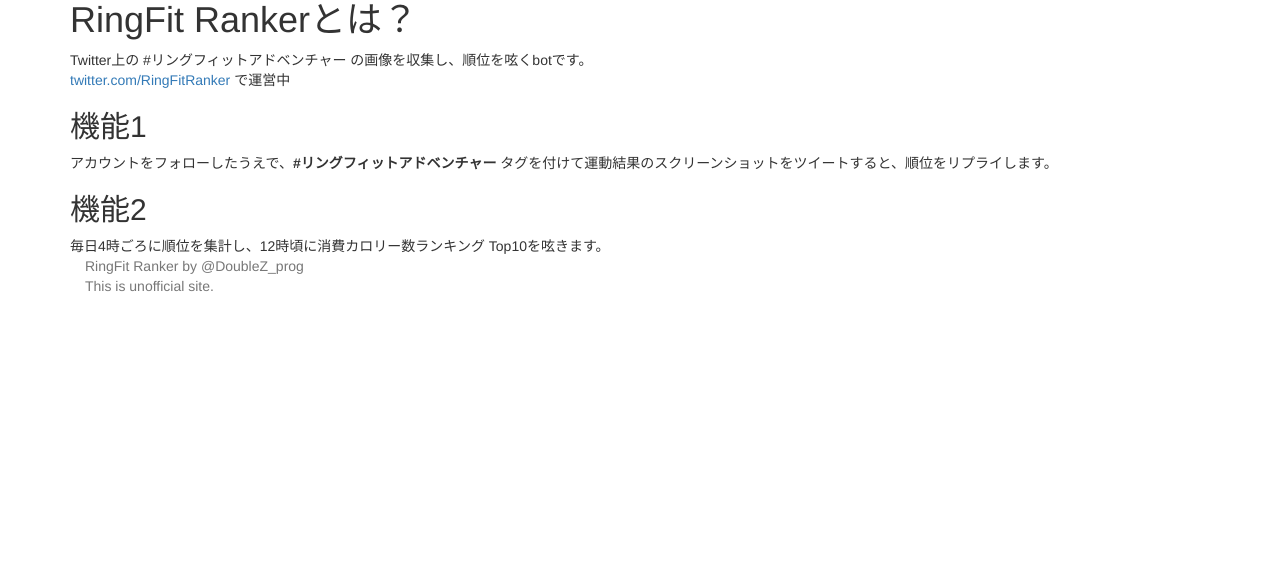
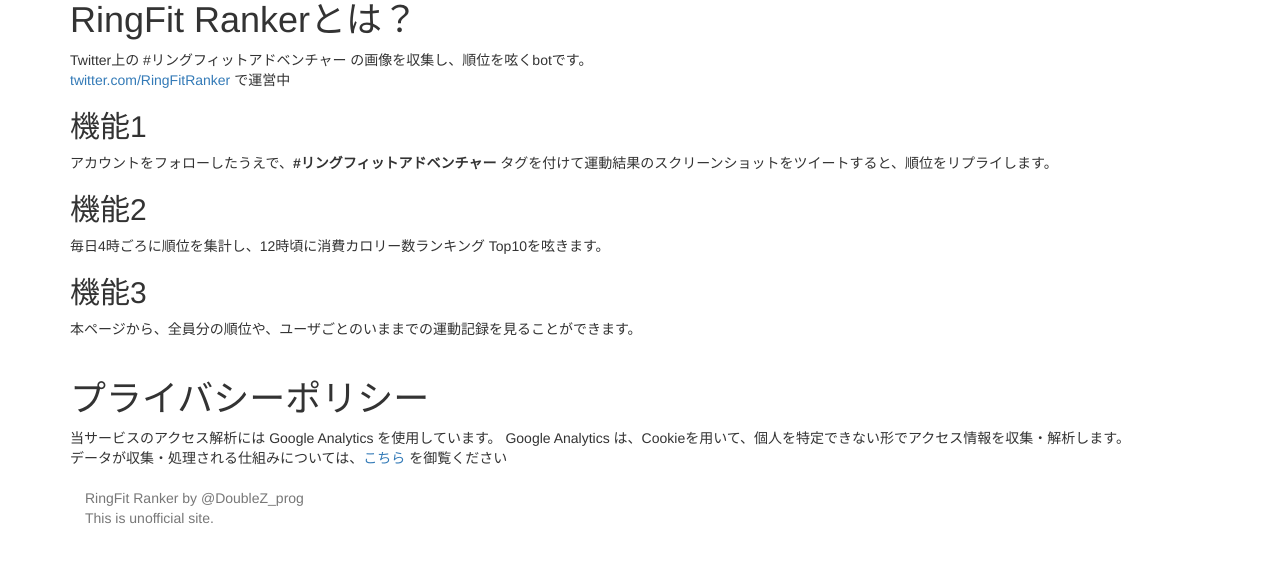
Before and after one commit to Nemurino-kai/RingFit_Ranker, a Flask app: page /about in a window 1280 px wide. Shown: the part 92-655 px from the top of the page. Run offline with Flask 2, Linux system fonts and the light colour scheme; some libraries are stand-ins or nearby versions.

Commit message:
説明の追加

```diff
--- a/templates/about.html
+++ b/templates/about.html
@@ -50,8 +50,16 @@
     アカウントをフォローしたうえで、<b>#リングフィットアドベンチャー</b> タグを付けて運動結果のスクリーンショットをツイートすると、順位をリプライします。
     <h2>機能2</h2>
     毎日4時ごろに順位を集計し、12時頃に消費カロリー数ランキング Top10を呟きます。<br>
+    <h2>機能3</h2>
+    本ページから、全員分の順位や、ユーザごとのいままでの運動記録を見ることができます。<br>
+    <br>
+    <h1>プライバシーポリシー</h1>
+    当サービスのアクセス解析には Google Analytics を使用しています。
+    Google Analytics は、Cookieを用いて、個人を特定できない形でアクセス情報を収集・解析します。<br>
+    データが収集・処理される仕組みについては、<a href="https://policies.google.com/technologies/partner-sites">こちら</a> を御覧ください
+
 </main>
-
+    <br>
     {% include "footer.html" %}
 
 </div>
```
